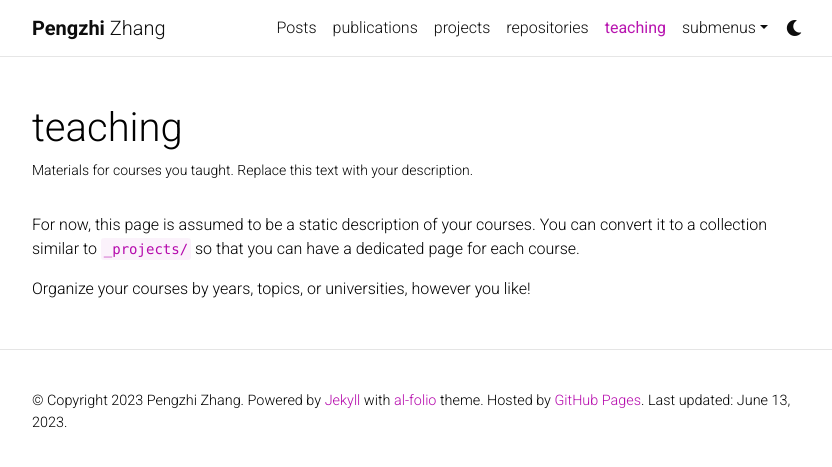
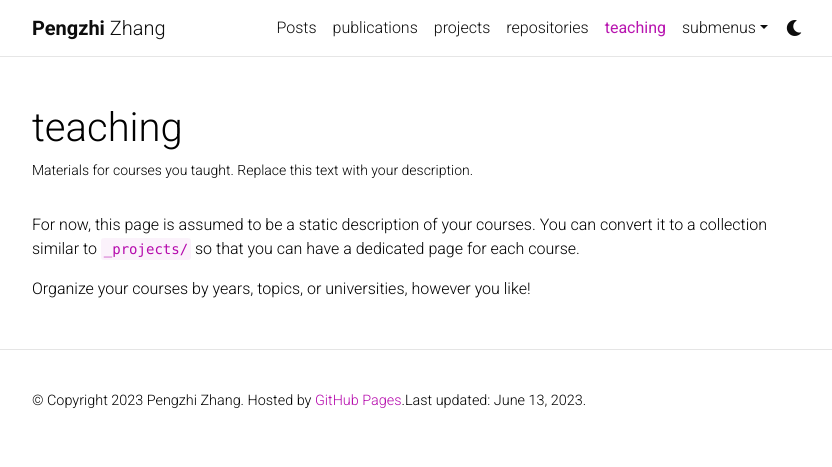
Before and after one commit to biopzhang/biopzhang.github.io, a Jekyll site: the page built from _pages/teaching.md, in a window 1280 px wide. Shown: the top 467 px of the page, without its empty margins (223-1055 px from the left). Built offline with Jekyll 4.4.1, drawn with Linux system fonts in a browser that asks for light colours; comment, search, counter and statistics services are not loaded; a style sheet for code colours, icons or effects is not loaded.

```diff
--- a/_config.yml
+++ b/_config.yml
@@ -10,9 +10,7 @@ degree: Ph. D.
 email: #
 description: > # the ">" symbol means to ignore newlines until "footer_text:"
   A simple, whitespace theme for academics. Based on [*folio](https://github.com/bogoli/-folio) design.
-footer_text: >
-  Powered by <a href="https://jekyllrb.com/" target="_blank">Jekyll</a> with <a href="https://github.com/alshedivat/al-folio">al-folio</a> theme.
-  Hosted by <a href="https://pages.github.com/" target="_blank">GitHub Pages</a>.
+footer_text: Hosted by <a href="https://pages.github.com/" target="_blank">GitHub Pages</a>.
 keywords: biophysics, academic-website  # add your own keywords or leave empty
 
 lang: en # the language of your site (for example: en, fr, cn, ru, etc.)
```
